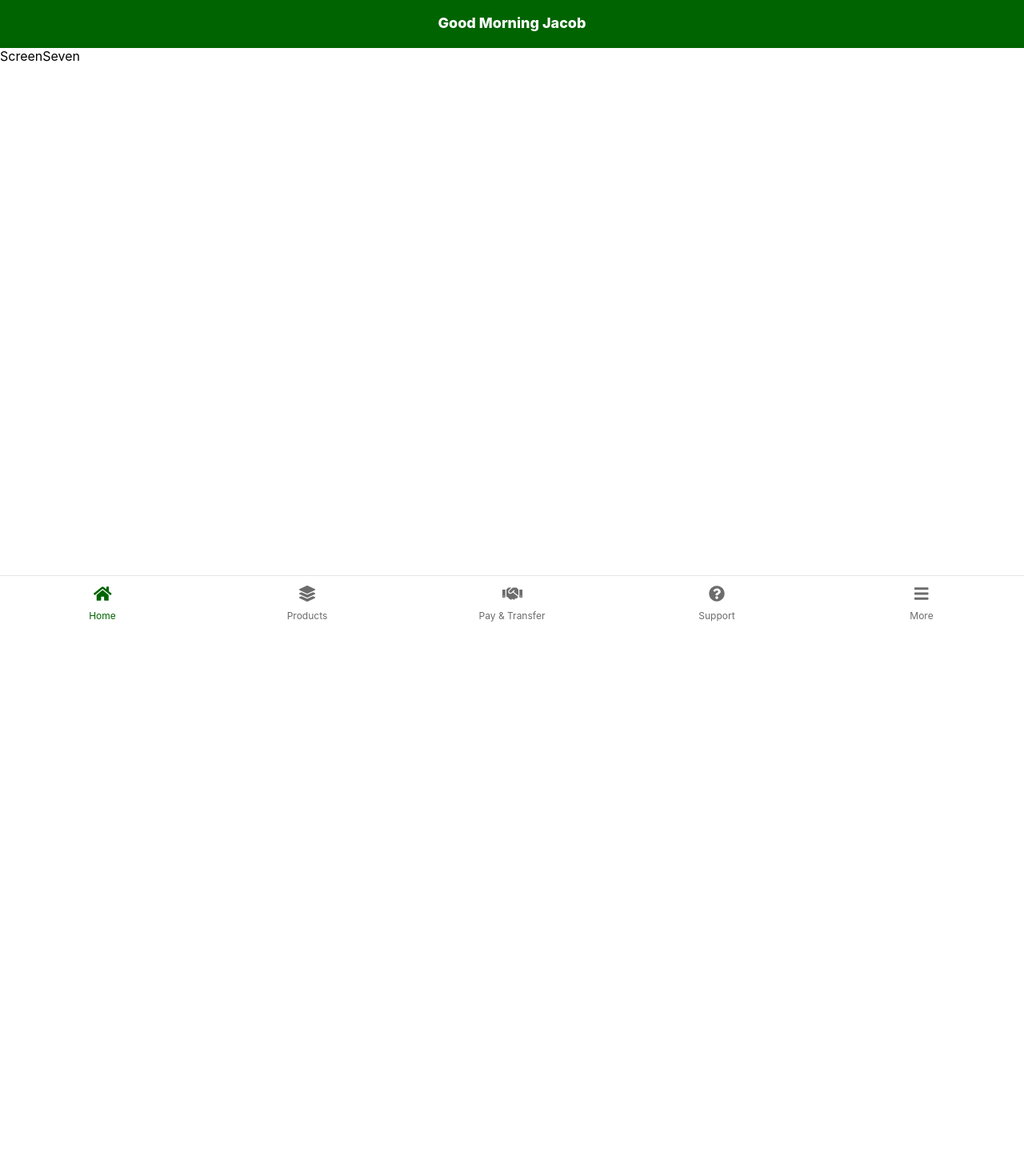
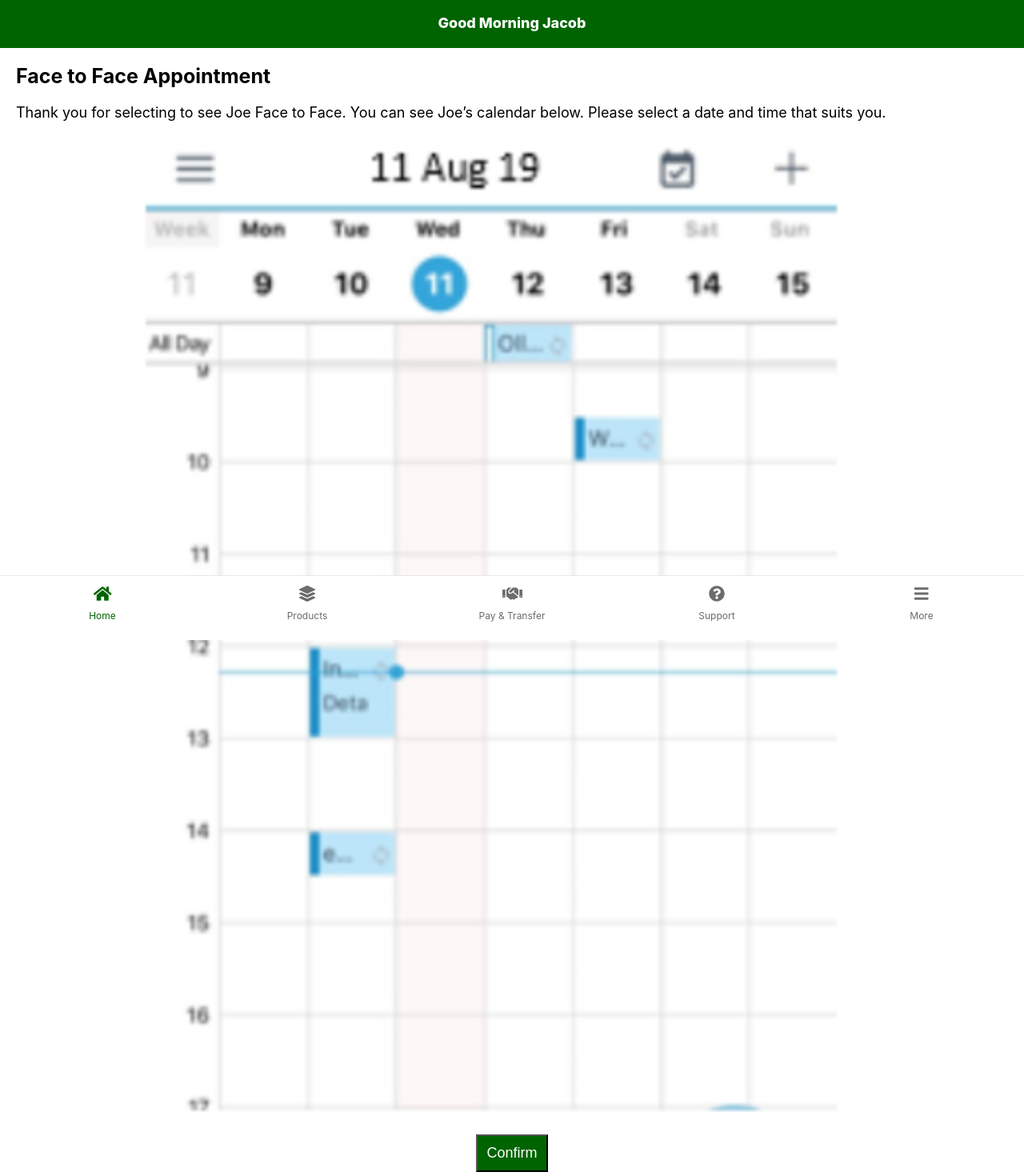
Before and after one commit to vinitkumargoel/wealth_project, a React (Create React App) app: page /ScreenSeven in a window 1280 px wide. Shown: the top 1470 px of the page at 80% size. Before the commit the page ends 800 px from the top, so only its background shows below. Built offline with nearby package versions, Linux system fonts and the light colour scheme.

Commit message:
ScreenSeven Done

```diff
--- a/src/Pages/ScreenFour/ScreenFour.css
+++ b/src/Pages/ScreenFour/ScreenFour.css
@@ -4,7 +4,7 @@
 }
 
 .ScreenFour h3 {
-    font-size: 28px;
+    font-size: 25px;
     margin: 0px
 }
 
--- a/src/Pages/ScreenSeven/ScreenSeven.css
+++ b/src/Pages/ScreenSeven/ScreenSeven.css
@@ -0,0 +1,29 @@
+.ScreenSeven {
+    padding: 20px;
+    margin-bottom: 100px;
+}
+
+.ScreenSeven h3 {
+    font-size: 25px;
+    margin: 0px
+}
+
+.ScreenSeven p {
+    font-size: 18px;
+    line-height: 25px
+}
+
+.ScreenSeven img {
+    width: 80%;
+    margin-left: 10%;
+
+}
+
+.ScreenSeven button {
+    background-color: darkgreen;
+    color: white;
+    font-size: 18px;
+    padding: 11px;
+    margin-top: 10px;
+    text-align: center;
+}
--- a/src/Pages/ScreenSeven/ScreenSeven.js
+++ b/src/Pages/ScreenSeven/ScreenSeven.js
@@ -1,12 +1,26 @@
 import React, {
     Component
 } from 'react';
+
+import Calender from "../../assets/calender.png";
+
+import "./ScreenSeven.css";
 
 class ScreenSeven extends Component {
     state = {};
 
     render() {
-        return (<div> ScreenSeven </div>
+        return (
+            <div className="ScreenSeven">
+                <h3>Face to Face Appointment</h3>
+                <p>
+                    Thank you for selecting to see Joe Face to Face. You can see Joe’s calendar below. Please select a date and time that suits you.
+                </p>
+                <img src={Calender} />
+                <center>
+                    <button>Confirm</button>
+                </center>
+            </div>
         );
     }
 }
--- a/src/Pages/ScreenSix/ScreenSix.css
+++ b/src/Pages/ScreenSix/ScreenSix.css
@@ -4,7 +4,7 @@
 }
 
 .ScreenSix h3 {
-    font-size: 28px;
+    font-size: 25px;
     margin: 0px
 }
 
--- a/src/Pages/ScreenThree/ScreenThree.css
+++ b/src/Pages/ScreenThree/ScreenThree.css
@@ -3,7 +3,7 @@
 }
 
 .ScreenThree h3 {
-    font-size: 28px;
+    font-size: 25px;
     margin: 0px
 }
 
```
Also changed, not shown: src/assets/calender.png (added).
